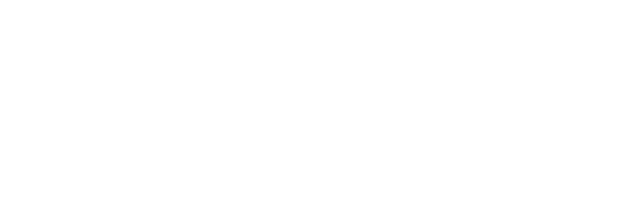
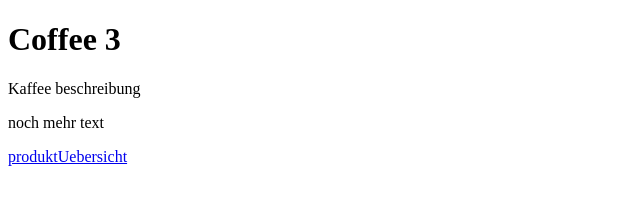
Before and after one commit to ohaiiphee/FairTrade-Coffee-Beans, a plain HTML site: page Rezepte/Coffee3/index.html in a window 1280 px wide. Shown: the whole page, without its empty margins (0-640 px from the left). Drawn offline with Linux system fonts and the light colour scheme.

Commit message:
Coffee seite 3 erstellt

```diff
--- a/Rezepte/Coffee3/index.html
+++ b/Rezepte/Coffee3/index.html
@@ -0,0 +1,19 @@
+<!DOCTYPE html>
+<html lang="en">
+<head>
+    <meta charset="UTF-8">
+    <title>Coffee 3</title>
+    <link rel="stylesheet" href="styles.css">
+</head>
+
+<body>
+
+    <h1 class="title">Coffee 3</h1>
+    <p>Kaffee beschreibung</p>
+
+    <p>noch mehr text</p>
+    <a href="../produktUebersicht/index.html">produktUebersicht</a>
+
+
+</body>
+</html>
```
Also changed, not shown: Rezepte/Coffee2/index.html (+2 -2 lines).
